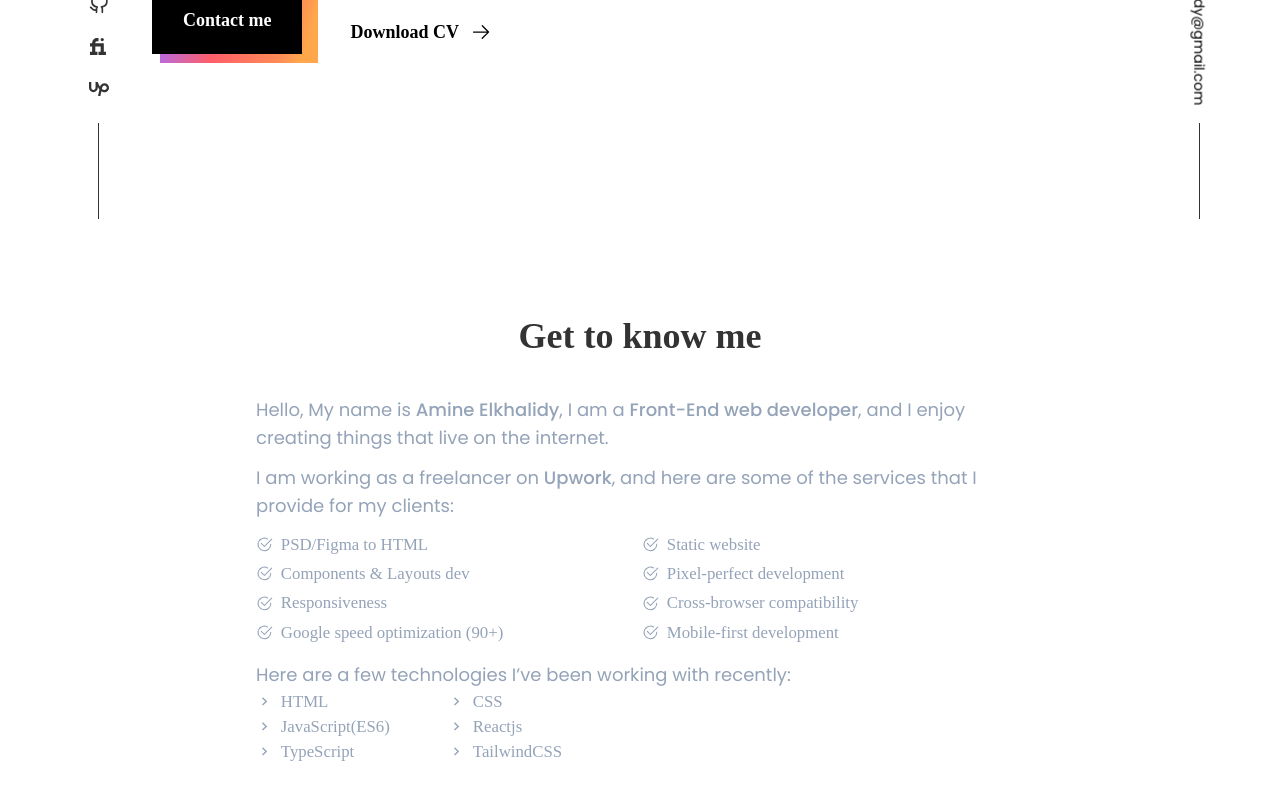
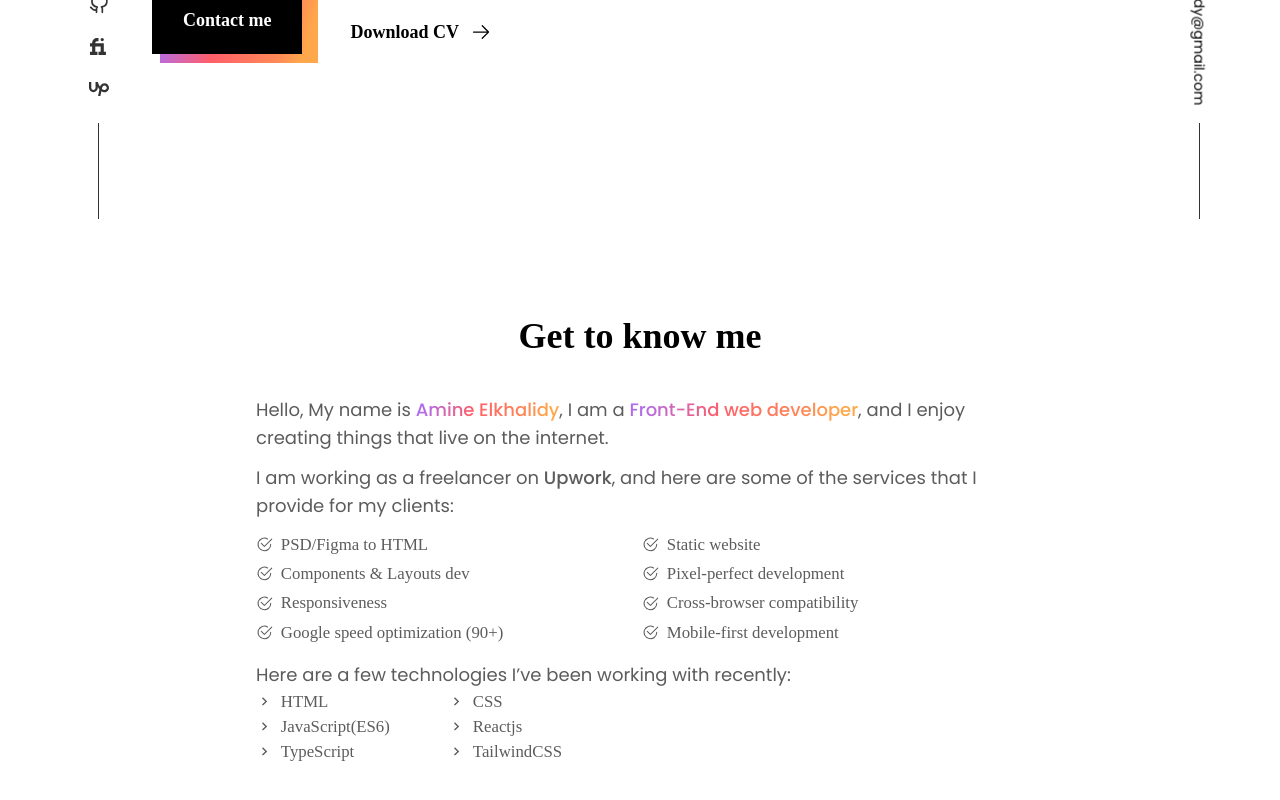
Before and after one commit to AmineElkhalidy/Portfolio, a React (Vite) app: page / in a window 1280 px wide. Shown: the part 580-1380 px from the top of the page. Built offline with nearby package versions, Linux system fonts and the light colour scheme; a web font is replaced by a local one.

Commit message:
About section modified!

```diff
--- a/src/sections/About.jsx
+++ b/src/sections/About.jsx
@@ -17,26 +17,26 @@ const About = () => {
         className="pt-24"
       >
         {/* Heading */}
-        <h2 className="text-2xl text-center font-nav font-semibold mb-10 md:text-3xl lg:text-4xl">
+        <h2 className="text-black-900 text-2xl text-center font-nav font-semibold mb-10 md:text-3xl lg:text-4xl">
           Get to know me
         </h2>
 
         {/* Content Container */}
         <div className="max-w-3xl mx-auto md:px-8 lg:px-0">
           <div>
-            <p className="text-slate-400 mb-3 md:text-lg">
+            <p className="text-grey-400 mb-3 md:text-lg">
               Hello, My name is{" "}
-              <span className=" text-secondary font-medium">
+              <span className=" gradient-text font-medium">
                 Amine Elkhalidy
               </span>
               , I am a{" "}
-              <span className=" text-secondary font-medium">
+              <span className="gradient-text font-medium">
                 Front-End web developer
               </span>
               , and I enjoy creating things that live on the internet.
             </p>
 
-            <p className="text-slate-400 mb-3 md:text-lg">
+            <p className="text-grey-400 mb-3 md:text-lg">
               I am working as a freelancer on{" "}
               <a
                 href="https://www.upwork.com/"
@@ -49,7 +49,7 @@ const About = () => {
               , and here are some of the services that I provide for my clients:
             </p>
 
-            <ul className=" text-slate-400 grid gap-1 font-nav font-thin mt-1 mb-4  md:grid-cols-2 md:text-[1.05rem]">
+            <ul className=" text-grey-400 grid gap-1 font-nav font-thin mt-1 mb-4  md:grid-cols-2 md:text-[1.05rem]">
               <li className="flex items-center gap-2">
                 <span className="text-secondary">
                   <BsCheck2Circle />
@@ -107,11 +107,11 @@ const About = () => {
               </li>
             </ul>
 
-            <p className="text-slate-400 mb-2 md:text-lg">
+            <p className="text-grey-400 mb-2 md:text-lg">
               Here are a few technologies I’ve been working with recently:
             </p>
 
-            <ul className="max-w-sm grid grid-cols-2 -mt-2 text-slate-400 font-nav font-thin  md:text-[1.05rem]">
+            <ul className="max-w-sm grid grid-cols-2 -mt-2 text-grey-400 font-nav font-thin  md:text-[1.05rem]">
               <li className="flex items-center gap-2">
                 <span className="text-secondary">
                   <MdKeyboardArrowRight />
```
